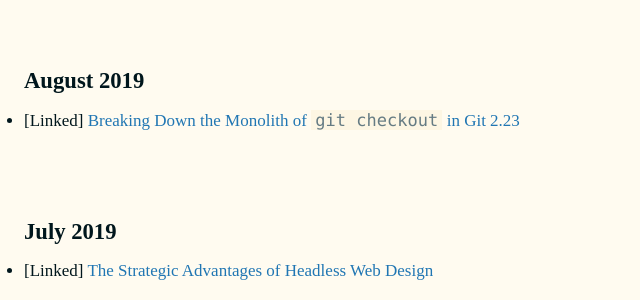
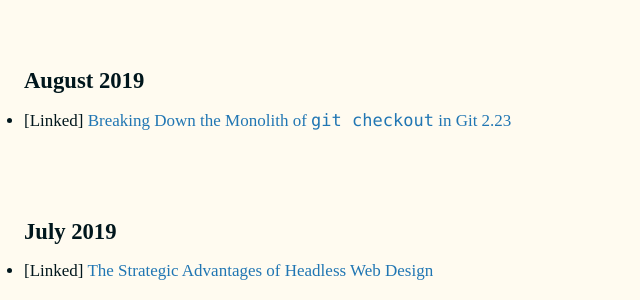
Before and after one commit to karlstolley/stolley.dev, a Jekyll site: the page built from archive.md, in a window 1280 px wide. Shown: the part 264-564 px from the top of the page, without its empty margins (0-640 px from the left). Built offline with Jekyll 4.4.1, drawn with Linux system fonts in a browser that asks for light colours; some web fonts are replaced.

Commit message:
Improve code on archive listings

```diff
--- a/assets/css/screen.css
+++ b/assets/css/screen.css
@@ -229,7 +229,8 @@ pre {
 blockquote code {
   background: inherit;
 }
-header code {
+header code,
+.archive code {
   color: inherit;
   background: inherit;
   padding: 0;
```
